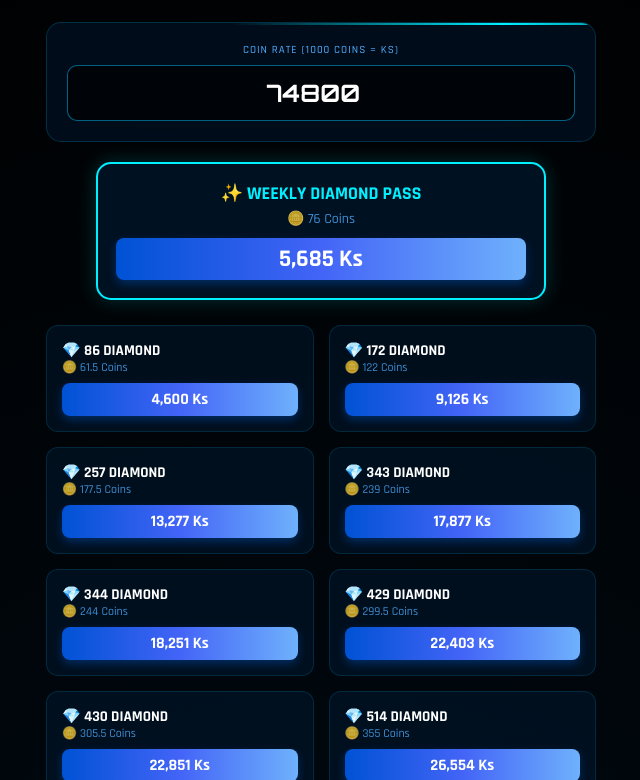
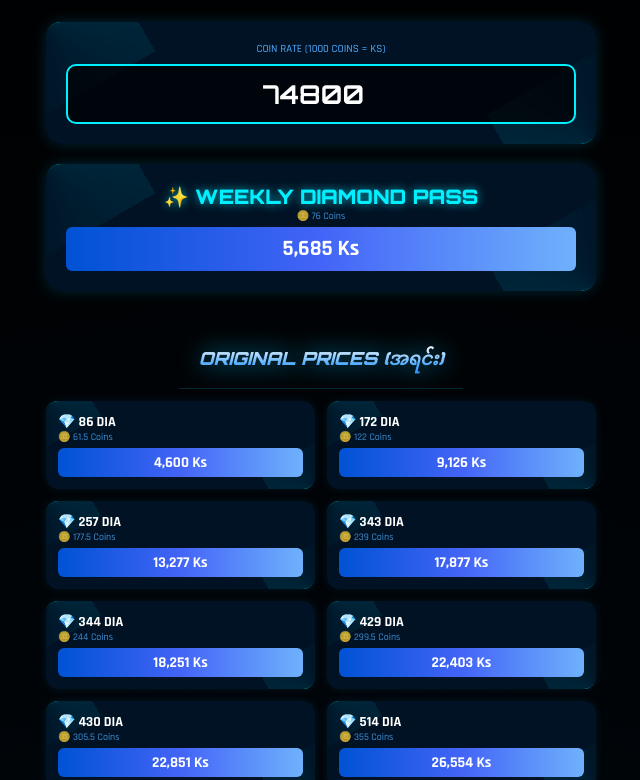
Before and after one commit to fsonic1122-oss/Zsnix-Smile-One-Calculator, a plain HTML site: page index.html in a window 1280 px wide. Shown: the part 88-868 px from the top of the page, without its empty margins (319-959 px from the left). Drawn offline with Linux system fonts and the light colour scheme.

Commit message:
Update index.html

```diff
--- a/index.html
+++ b/index.html
@@ -3,250 +3,168 @@
 <head>
 <meta charset="UTF-8">
 <meta name="viewport" content="width=device-width, initial-scale=1.0">
-<title>Zsnix Studio - Smile One Premium Calculator</title>
+<title>Zsnix Studio - Smile One Ultimate</title>
+<link rel="stylesheet" href="https://cdnjs.cloudflare.com/ajax/libs/font-awesome/6.0.0/css/all.min.css">
 <style>
     @import url('https://fonts.googleapis.com/css2?family=Orbitron:wght@700;900&family=Rajdhani:wght@500;700&display=swap');
 
     * { box-sizing: border-box; margin: 0; padding: 0; font-family: 'Rajdhani', sans-serif; }
 
     body {
-        min-height: 100vh;
-        display: flex;
-        justify-content: center;
-        align-items: center;
+        min-height: 100vh; display: flex; justify-content: center; align-items: center;
         background: radial-gradient(circle at center, #000b14 0%, #000000 100%);
-        padding: 20px;
-        color: white;
-        overflow-x: hidden;
+        padding: 20px; color: white;
     }
 
-    .container {
-        width: 100%;
-        max-width: 550px;
-        text-align: center;
-    }
+    .container { width: 100%; max-width: 550px; text-align: center; }
 
     .header, .section-header {
-        font-family: 'Orbitron', sans-serif;
-        font-weight: 900;
-        font-style: italic;
-        text-transform: uppercase;
+        font-family: 'Orbitron', sans-serif; font-weight: 900; font-style: italic; text-transform: uppercase;
         background: linear-gradient(180deg, #ffffff 10%, #4facfe 50%, #0070ff 100%);
-        -webkit-background-clip: text;
-        -webkit-text-fill-color: transparent;
+        -webkit-background-clip: text; -webkit-text-fill-color: transparent;
         filter: drop-shadow(0 0 12px rgba(0, 191, 255, 0.7));
     }
 
     .header { font-size: 34px; margin-bottom: 5px; }
-    .subheader {
-        font-size: 14px;
-        color: #4facfe;
-        margin-bottom: 25px;
-        letter-spacing: 3px;
-        font-weight: bold;
-        text-shadow: 0 0 5px rgba(79, 172, 254, 0.5);
+    .subheader { font-size: 14px; color: #4facfe; margin-bottom: 25px; letter-spacing: 3px; font-weight: bold; }
+    .section-header { font-size: 18px; margin: 30px 0 12px 0; border-bottom: 1px solid rgba(0, 191, 255, 0.2); display: inline-block; padding: 0 20px 8px 20px; }
+
+    /* GLOBAL GLOWING BORDER EFFECT */
+    .glow-box {
+        position: relative; overflow: hidden; border-radius: 15px;
+        box-shadow: 0 0 15px rgba(0, 191, 255, 0.2); margin-bottom: 20px; z-index: 0;
     }
 
-    .section-header { font-size: 22px; margin: 35px 0 15px 0; letter-spacing: 1px; border-bottom: 1px solid rgba(0, 191, 255, 0.2); display: inline-block; padding: 0 20px 5px 20px; }
+    .glow-box::before, .glow-box::after {
+        content: ""; position: absolute; width: 160px; height: 160px;
+        background: conic-gradient(#00f0ff 0%, transparent 40%, #00f0ff 50%, transparent 90%, #00f0ff 100%);
+        animation: rotateGlow 3s linear infinite; z-index: -2;
+    }
+    .glow-box::before { top: -80px; left: -80px; }
+    .glow-box::after { bottom: -80px; right: -80px; animation-delay: 1.5s; }
 
-    /* Rate Card */
-    .rate-card {
-        background: rgba(0, 20, 40, 0.6);
-        backdrop-filter: blur(10px);
-        border-radius: 15px;
-        padding: 20px;
-        margin-bottom: 20px;
-        position: relative;
-        overflow: hidden;
-        border: 1px solid rgba(0, 191, 255, 0.2);
+    /* For smaller items */
+    .item-glow {
+        position: relative; overflow: hidden; border-radius: 12px; z-index: 0;
+        box-shadow: 0 0 10px rgba(0, 191, 255, 0.1);
+    }
+    .item-glow::before, .item-glow::after {
+        content: ""; position: absolute; width: 80px; height: 80px;
+        background: conic-gradient(#00f0ff 0%, transparent 40%, #00f0ff 50%, transparent 90%, #00f0ff 100%);
+        animation: rotateGlow 3s linear infinite; z-index: -2;
+    }
+    .item-glow::before { top: -40px; left: -40px; }
+    .item-glow::after { bottom: -40px; right: -40px; animation-delay: 1.5s; }
+
+    @keyframes rotateGlow { 0% { transform: rotate(0deg); } 100% { transform: rotate(360deg); } }
+
+    .inner-content {
+        position: relative; z-index: 1; background: rgba(0, 20, 40, 0.9);
+        border-radius: inherit; width: 100%; height: 100%;
     }
 
-    .rate-card::before {
-        content: "";
-        position: absolute;
-        top: 0; left: -100%;
-        width: 100%; height: 2px;
-        background: linear-gradient(90deg, transparent, #00f0ff, transparent);
-        animation: moveLight 3s linear infinite;
+    /* Element Specifics */
+    .rate-inner { padding: 20px; }
+    .rate-input {
+        width: 100%; background: rgba(0,0,0,0.7); border: 2px solid #00f0ff;
+        border-radius: 10px; padding: 12px; color: #fff; font-size: 26px; text-align: center;
+        font-family: 'Orbitron', sans-serif; outline: none;
     }
 
-    @keyframes moveLight {
-        0% { left: -100%; }
-        100% { left: 100%; }
-    }
+    .weekly-inner { padding: 20px; }
+    .weekly-title { color: #00f0ff; font-size: 20px; font-weight: 900; font-family: 'Orbitron'; text-shadow: 0 0 10px rgba(0, 240, 255, 0.7); }
 
-    .rate-input {
-        width: 100%;
-        background: rgba(0,0,0,0.7);
-        border: 1.5px solid rgba(0, 191, 255, 0.5);
-        border-radius: 10px;
-        padding: 12px;
-        color: #fff;
-        font-size: 24px;
-        text-align: center;
-        font-family: 'Orbitron', sans-serif;
-        outline: none;
-    }
+    .button-grid { display: grid; grid-template-columns: 1fr 1fr; gap: 12px; margin-bottom: 20px; }
+    .item-inner { padding: 12px; text-align: left; }
+    .item-name { color: #fff; font-size: 14px; font-weight: 700; display: block; text-transform: uppercase; }
+    .coin-amt { color: #4facfe; font-size: 10px; display: block; margin-bottom: 5px; opacity: 0.8; }
+    .price-tag { background: linear-gradient(90deg, #0052d4, #4364f7, #6fb1fc); color: #fff; font-weight: 900; font-size: 15px; padding: 5px; border-radius: 6px; display: block; text-align: center; }
 
-    /* Weekly Pass Special Style - Now below Rate Input */
-    .weekly-box {
-        display: flex;
-        justify-content: center;
-        margin-bottom: 25px;
-    }
-
-    .weekly-btn {
-        width: 100%;
-        max-width: 450px;
-        background: rgba(0, 50, 100, 0.3);
-        border: 2px solid #00f0ff;
-        border-radius: 15px;
-        padding: 18px;
-        position: relative;
-        overflow: hidden;
-        box-shadow: 0 0 20px rgba(0, 240, 255, 0.2);
-        transition: 0.3s;
-    }
-
-    .weekly-btn:hover {
-        transform: scale(1.02);
-        background: rgba(0, 70, 150, 0.4);
-        box-shadow: 0 0 30px rgba(0, 240, 255, 0.4);
-    }
-
-    /* Grid Layout */
-    .button-grid {
-        display: grid;
-        grid-template-columns: 1fr 1fr;
-        gap: 15px;
-    }
-
-    /* Item Card Style */
-    .calc-item {
-        background: rgba(0, 30, 60, 0.4);
-        border: 1px solid rgba(0, 191, 255, 0.15);
-        border-radius: 12px;
-        padding: 15px;
-        text-align: left;
-        position: relative;
-        transition: 0.3s;
-    }
-
-    .calc-item:hover {
-        border-color: #00f0ff;
-        background: rgba(0, 50, 100, 0.5);
-        transform: translateY(-3px);
-        box-shadow: 0 0 15px rgba(0, 191, 255, 0.3);
-    }
-
-    .item-name { color: #fff; font-size: 15px; font-weight: 700; display: block; text-transform: uppercase; }
-    .coin-amt { color: #4facfe; font-size: 12px; display: block; margin-bottom: 8px; opacity: 0.8; }
-
-    .price-tag {
-        background: linear-gradient(90deg, #0052d4, #4364f7, #6fb1fc);
-        color: #fff;
-        font-weight: 900;
-        font-size: 16px;
-        padding: 6px;
-        border-radius: 8px;
-        display: block;
-        text-align: center;
-        box-shadow: 0 4px 10px rgba(0, 114, 255, 0.3);
-    }
-
-    .weekly-price-display {
-        font-size: 24px;
-        margin-top: 5px;
-    }
-
-    @media (max-width: 480px) {
-        .button-grid { grid-template-columns: 1fr 1fr; gap: 10px; }
-        .header { font-size: 28px; }
-    }
+    .copy-inner { padding: 20px; }
+    .copy-btn { width: 100%; padding: 14px; background: linear-gradient(90deg, #00f0ff, #0070ff); color: #000; border: none; border-radius: 8px; font-weight: 900; font-family: 'Orbitron'; cursor: pointer; margin-bottom: 15px; }
+    .price-list-area { width: 100%; height: 200px; background: rgba(0,0,0,0.6); color: #00ff88; border: 1px solid #1e3a5f; border-radius: 10px; padding: 12px; font-size: 13px; text-align: left; overflow-y: auto; white-space: pre-wrap; font-family: monospace; }
 </style>
 </head>
 <body>
-
 <div class="container">
     <div class="header">Zsnix Studio</div>
     <div class="subheader">SMILE ONE CALCULATOR</div>
 
-    <div class="rate-card">
-        <label style="color:#4facfe; font-size:11px; display:block; margin-bottom:8px; letter-spacing:1px;">COIN RATE (1000 COINS = KS)</label>
+    <div class="glow-box"><div class="inner-content rate-inner">
+        <label style="color:#4facfe; font-size:11px; display:block; margin-bottom:8px;">COIN RATE (1000 COINS = KS)</label>
         <input type="number" id="rateInput" class="rate-input" value="74800">
-    </div>
+    </div></div>
 
-    <div class="weekly-box">
-        <div class="weekly-btn">
-            <span class="item-name" style="font-size: 18px; text-align: center; color: #00f0ff;">✨ Weekly Diamond Pass</span>
-            <span class="coin-amt" style="text-align: center; font-size: 14px; margin: 5px 0 10px 0;">🪙 76 Coins</span>
-            <span class="price-tag weekly-price-display" id="weeklyResult">0 Ks</span>
-        </div>
-    </div>
+    <div class="glow-box"><div class="inner-content weekly-inner">
+        <span class="weekly-title">✨ WEEKLY DIAMOND PASS</span><br>
+        <span class="coin-amt" style="text-align: center;">🪙 76 Coins</span>
+        <span class="price-tag" id="weeklyPrice" style="font-size: 22px; padding: 8px;">0 Ks</span>
+    </div></div>
 
-    <div class="button-grid" id="regularGrid"></div>
+    <div class="section-header">Original Prices (အရင်း)</div>
+    <div class="button-grid" id="regGrid"></div>
 
-    <div class="section-header">Double Diamond 2×</div>
-    <div class="button-grid" id="doubleGrid"></div>
+    <div class="section-header">Double Diamond 2× (အရင်း)</div>
+    <div class="button-grid" id="dblGrid"></div>
 
-    <div class="section-header">Other Price</div>
-    <div class="button-grid" id="otherGrid"></div>
+    <div class="section-header">Other Price (အရင်း)</div>
+    <div class="button-grid" id="othGrid"></div>
+
+    <div id="profitSections"></div>
 </div>
 
 <script>
-    const regularData = [
-        [86, 61.5], [172, 122.0], [257, 177.5], [343, 239.0],
-        [344, 244.0], [429, 299.5], [430, 305.5], [514, 355.0],
-        [600, 416.5], [706, 480.0], [792, 541.5], [878, 602.0],
-        [963, 657.5], [1049, 719.0], [1135, 779.5], [1220, 835.0],
-        [1412, 960.0], [1584, 1082.0], [1669, 1137.5], [1755, 1199.0],
-        [2195, 1453.0], [3688, 2424.0], [5532, 3660.0], [9288, 6079.0]
-    ];
+    const regular = [[86, 61.5], [172, 122], [257, 177.5], [343, 239], [344, 244], [429, 299.5], [430, 305.5], [514, 355], [600, 416.5], [706, 480], [792, 541.5], [878, 602], [963, 657.5], [1049, 719], [1135, 779.5], [1220, 835], [1412, 960], [1584, 1082], [1669, 1137.5], [1755, 1199], [2195, 1453], [3688, 2424], [5532, 3660], [9288, 6079]];
+    const double = [[50, 39], [150, 116.9], [250, 187.5], [500, 385]];
+    const other = [["TWP", 402.5], ["SVP", 39], ["LVP", 12], ["WEB", 39], ["MEB", 196.5], ["ABE", 728.4], ["T3", 343.4]];
+    const profits = [2, 5, 10, 15];
 
-    const doubleData = [[50, 39], [150, 116.9], [250, 187.5], [500, 385.0]];
+    function f(n) { return n.toString().replace(/\B(?=(\d{3})+(?!\d))/g, ","); }
 
-    const otherData = [
-        ["TWP", 402.5], ["SVP", 39], ["LVP", 12], ["WEB", 39],
-        ["MEB", 196.5], ["ABE", 728.4], ["T3", 343.4]
-    ];
+    function updateAll() {
+        const rate = parseFloat(document.getElementById('rateInput').value) || 0;
+        const rG = document.getElementById('regGrid');
+        const dG = document.getElementById('dblGrid');
+        const oG = document.getElementById('othGrid');
+        const pC = document.getElementById('profitSections');
 
-    function formatNumber(num) {
-        return num.toString().replace(/\B(?=(\d{3})+(?!\d))/g, ",");
-    }
+        rG.innerHTML = ''; dG.innerHTML = ''; oG.innerHTML = ''; pC.innerHTML = '';
 
-    function renderGrid(data, targetId, rate, isOther = false) {
-        const grid = document.getElementById(targetId);
-        grid.innerHTML = '';
-        data.forEach(item => {
-            const totalKs = Math.round((item[1] / 1000) * rate);
-            const card = document.createElement('div');
-            card.className = 'calc-item';
-            const icon = isOther ? "📦" : "💎";
-            const prefix = isOther ? "" : " Diamond";
-            card.innerHTML = `
-                <span class="item-name">${icon} ${item[0]}${prefix}</span>
-                <span class="coin-amt">🪙 ${item[1]} Coins</span>
-                <span class="price-tag">${formatNumber(totalKs)} Ks</span>
-            `;
-            grid.appendChild(card);
+        const wBase = Math.round((76/1000)*rate);
+        document.getElementById('weeklyPrice').innerText = f(wBase) + " Ks";
+
+        // Regular
+        regular.forEach(d => {
+            const b = Math.round((d[1]/1000)*rate);
+            rG.innerHTML += `<div class="item-glow"><div class="inner-content item-inner"><span class="item-name">💎 ${d[0]} Dia</span><span class="coin-amt">🪙 ${d[1]} Coins</span><span class="price-tag">${f(b)} Ks</span></div></div>`;
+        });
+        // Double
+        double.forEach(d => {
+            const b = Math.round((d[1]/1000)*rate);
+            dG.innerHTML += `<div class="item-glow"><div class="inner-content item-inner"><span class="item-name">💎 Dia(2x) ${d[0]}</span><span class="coin-amt">🪙 ${d[1]} Coins</span><span class="price-tag">${f(b)} Ks</span></div></div>`;
+        });
+        // Other
+        other.forEach(i => {
+            const b = Math.round((i[1]/1000)*rate);
+            oG.innerHTML += `<div class="item-glow"><div class="inner-content item-inner"><span class="item-name">📦 ${i[0]}</span><span class="coin-amt">🪙 ${i[1]} Coins</span><span class="price-tag">${f(b)} Ks</span></div></div>`;
+        });
+
+        // Profits
+        profits.forEach(p => {
+            let txt = `🌟 Zsnix Studio (Profit ${p}%) 🌟\n\n✨ Weekly Pass - ${f(Math.round(wBase*(1+p/100)))} Ks\n\n--- Diamond List ---\n`;
+            regular.forEach(d => txt += `${d[0]} Dia - ${f(Math.round(Math.round((d[1]/1000)*rate)*(1+p/100)))} Ks\n`);
+            txt += `\n--- Double Diamond List ---\n`;
+            double.forEach(d => txt += `Dia(2x) ${d[0]} - ${f(Math.round(Math.round((d[1]/1000)*rate)*(1+p/100)))} Ks\n`);
+            txt += `\n--- Other Items ---\n`;
+            other.forEach(i => txt += `${i[0]} - ${f(Math.round(Math.round((i[1]/1000)*rate)*(1+p/100)))} Ks\n`);
+
+            pC.innerHTML += `<div class="section-header">Zsnix Studio (Profit ${p}%)</div><div class="glow-box"><div class="inner-content copy-inner"><button class="copy-btn" onclick="cp('t${p}')">📋 COPY ${p}% PRICE LIST</button><div id="t${p}" class="price-list-area">${txt}</div></div></div>`;
         });
     }
 
-    function calculateAll() {
-        const rate = parseFloat(document.getElementById('rateInput').value) || 0;
-
-        // Calculate Weekly Pass (76 Coins)
-        const weeklyKs = Math.round((76 / 1000) * rate);
-        document.getElementById('weeklyResult').innerText = formatNumber(weeklyKs) + " Ks";
-
-        renderGrid(regularData, 'regularGrid', rate);
-        renderGrid(doubleData, 'doubleGrid', rate);
-        renderGrid(otherData, 'otherGrid', rate, true);
-    }
-
-    document.getElementById('rateInput').addEventListener('input', calculateAll);
-    calculateAll();
+    function cp(id) { navigator.clipboard.writeText(document.getElementById(id).innerText).then(() => alert("Copied!")); }
+    document.getElementById('rateInput').addEventListener('input', updateAll);
+    window.onload = updateAll;
 </script>
-
 </body>
 </html>
```
